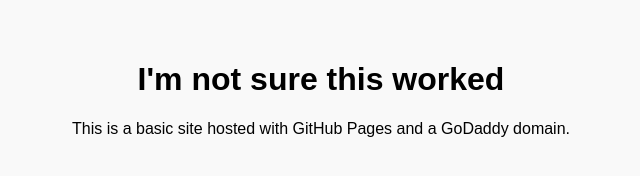
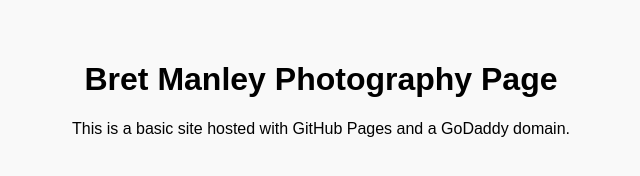
Before and after one commit to bretmanley/Bretmanley-dot-com, a plain HTML site: page index.html in a window 1280 px wide. Shown: the whole page, without its empty margins (319-959 px from the left). Drawn offline with Linux system fonts and the light colour scheme.

Commit message:
updating title

```diff
--- a/index.html
+++ b/index.html
@@ -7,7 +7,7 @@
     <link rel="stylesheet" href="style.css">
 </head>
 <body>
-    <h1>I'm not sure this worked</h1>
+    <h1>Bret Manley Photography Page</h1>
     <p>This is a basic site hosted with GitHub Pages and a GoDaddy domain.</p>
     <script src="script.js"></script>
 </body>
```
